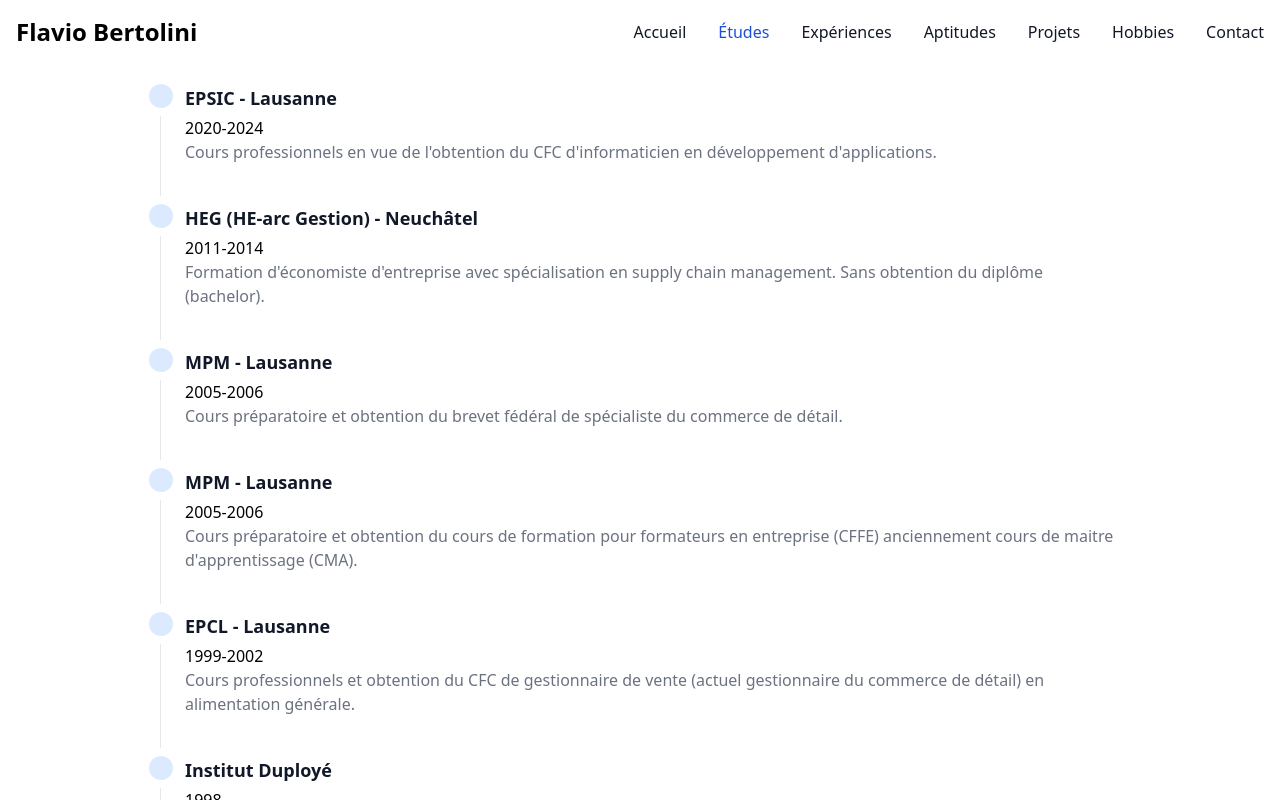
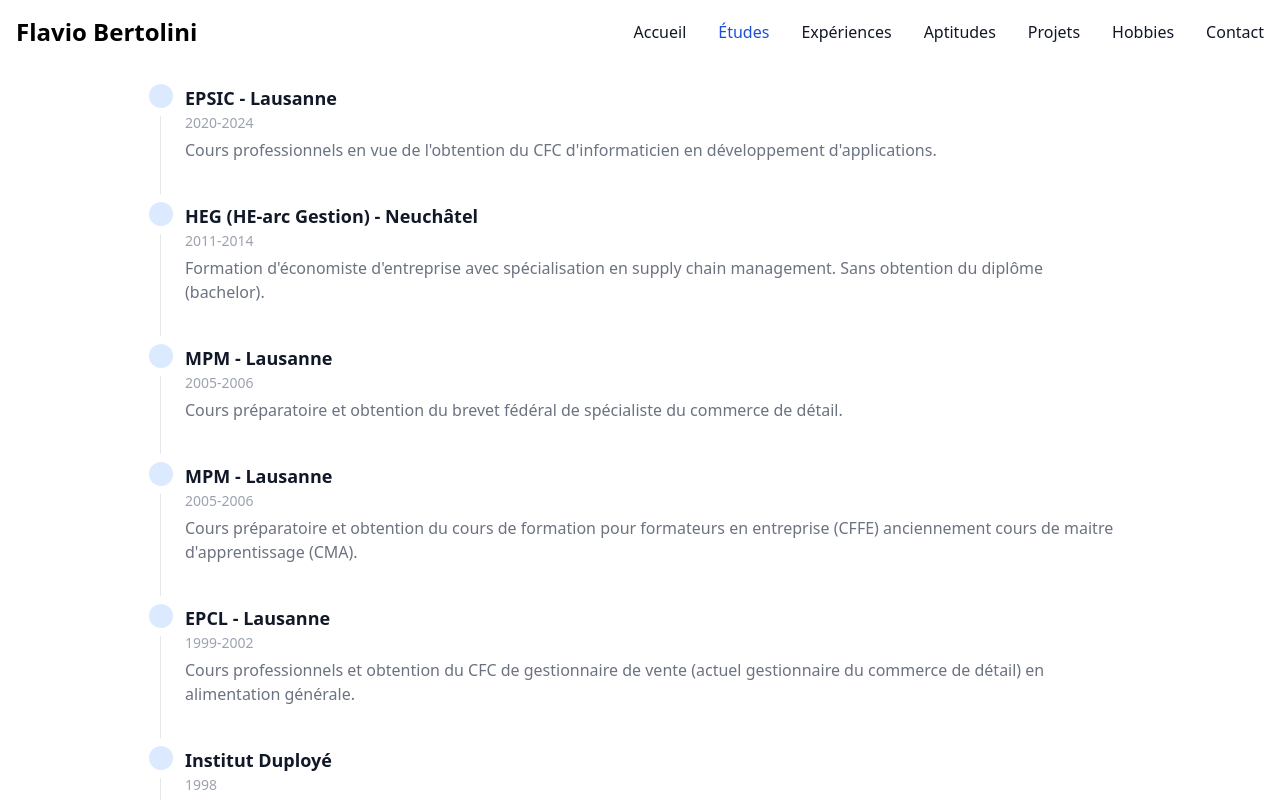
Before and after one commit to netanonima/netanonima.github.io, a Vue app: page /studies in a window 1280 px wide. Shown: the top 800 px of the page. Built offline with nearby package versions, Linux system fonts and the light colour scheme.

Commit message:
try to solve deployment issue

```diff
--- a/src/components/Studies.vue
+++ b/src/components/Studies.vue
@@ -101,7 +101,7 @@
 .title{
   @apply mb-1 text-lg font-semibold text-gray-900 dark:text-white
 }
-.relase-date{
+.release-date{
   @apply block mb-2 text-sm font-normal leading-none text-gray-400 dark:text-gray-500
 }
 .text{
```
